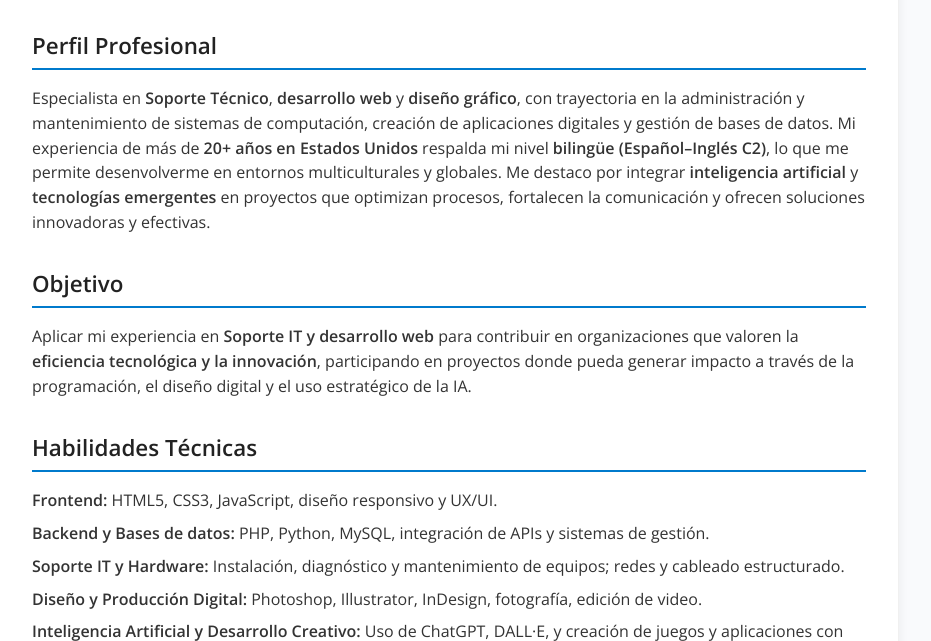
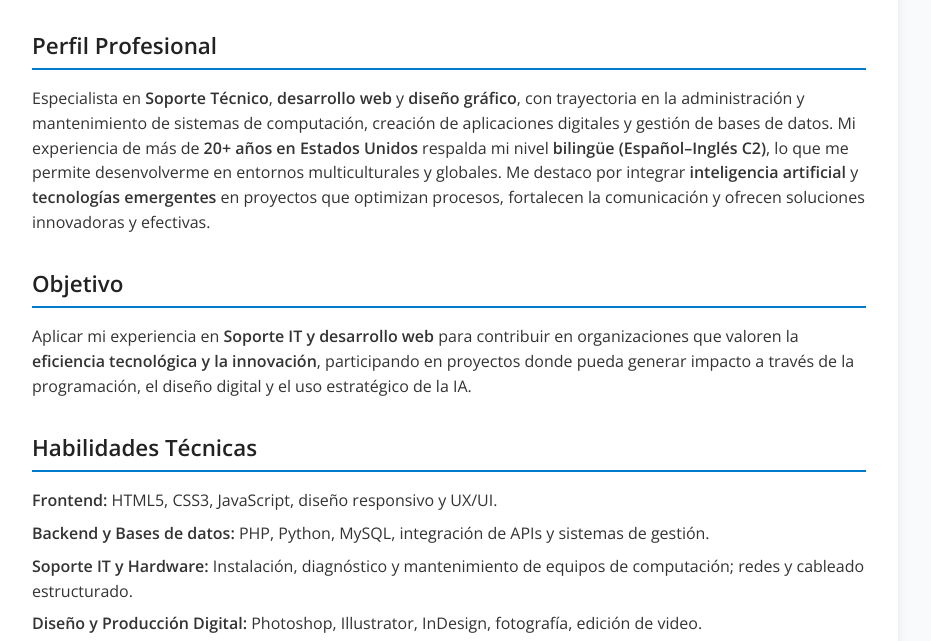
Before and after one commit to andfar83/Professional-CV, a plain HTML site: page index.html in a window 1280 px wide. Shown: the part 144-785 px from the top of the page, without its empty margins (191-1122 px from the left). Drawn offline with nearby package versions, Linux system fonts and the light colour scheme.

Commit message:
Update index.html

```diff
--- a/index.html
+++ b/index.html
@@ -336,7 +336,7 @@
         <li><strong>Frontend:</strong> HTML5, CSS3, JavaScript, diseño responsivo y UX/UI.</li>
         <li><strong>Backend y Bases de datos:</strong> PHP, Python, MySQL, integración de APIs y sistemas de gestión.
         </li>
-        <li><strong>Soporte IT y Hardware:</strong> Instalación, diagnóstico y mantenimiento de equipos; redes y
+        <li><strong>Soporte IT y Hardware:</strong> Instalación, diagnóstico y mantenimiento de equipos de computación; redes y
           cableado estructurado.</li>
         <li><strong>Diseño y Producción Digital:</strong> Photoshop, Illustrator, InDesign, fotografía, edición de
           video.</li>
```
